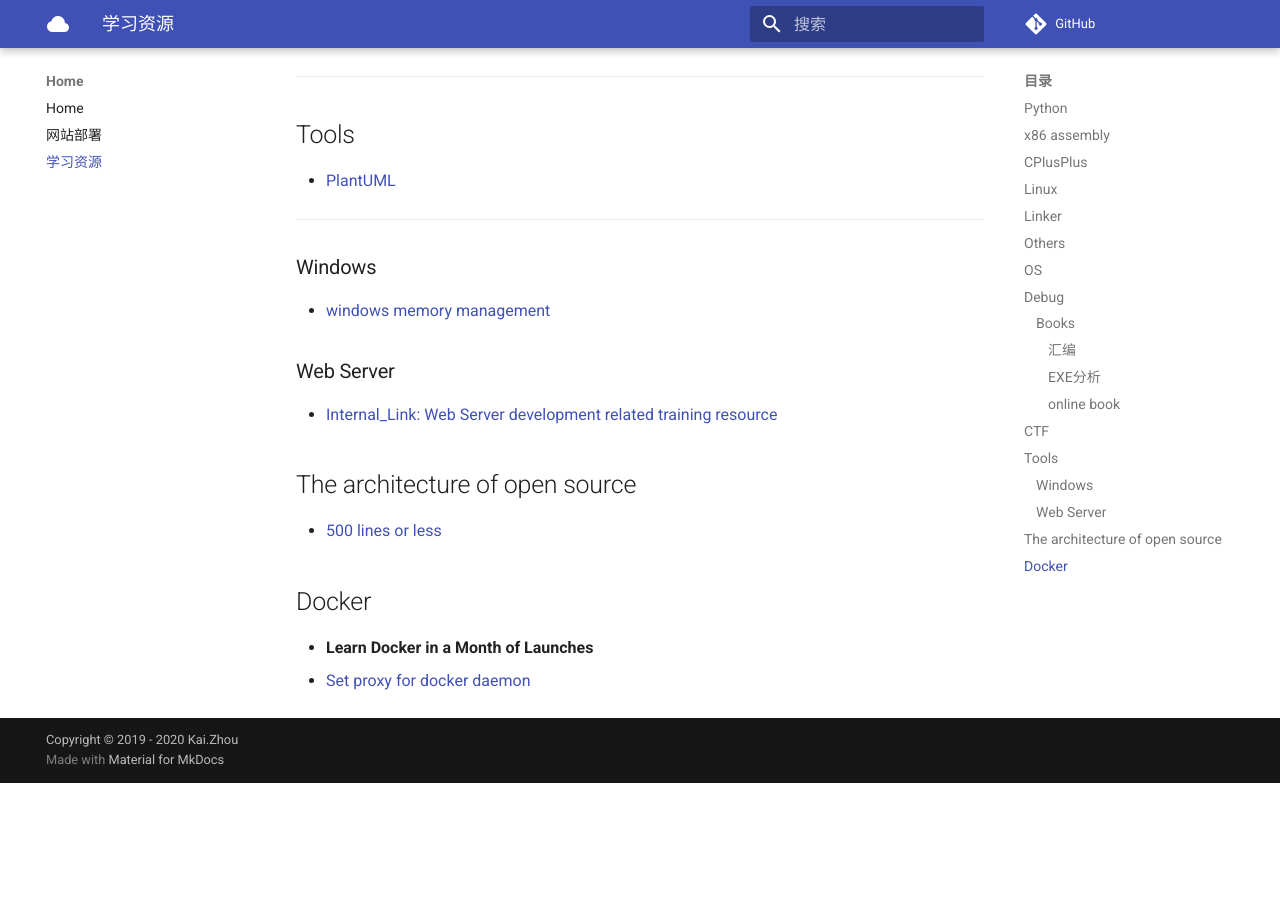
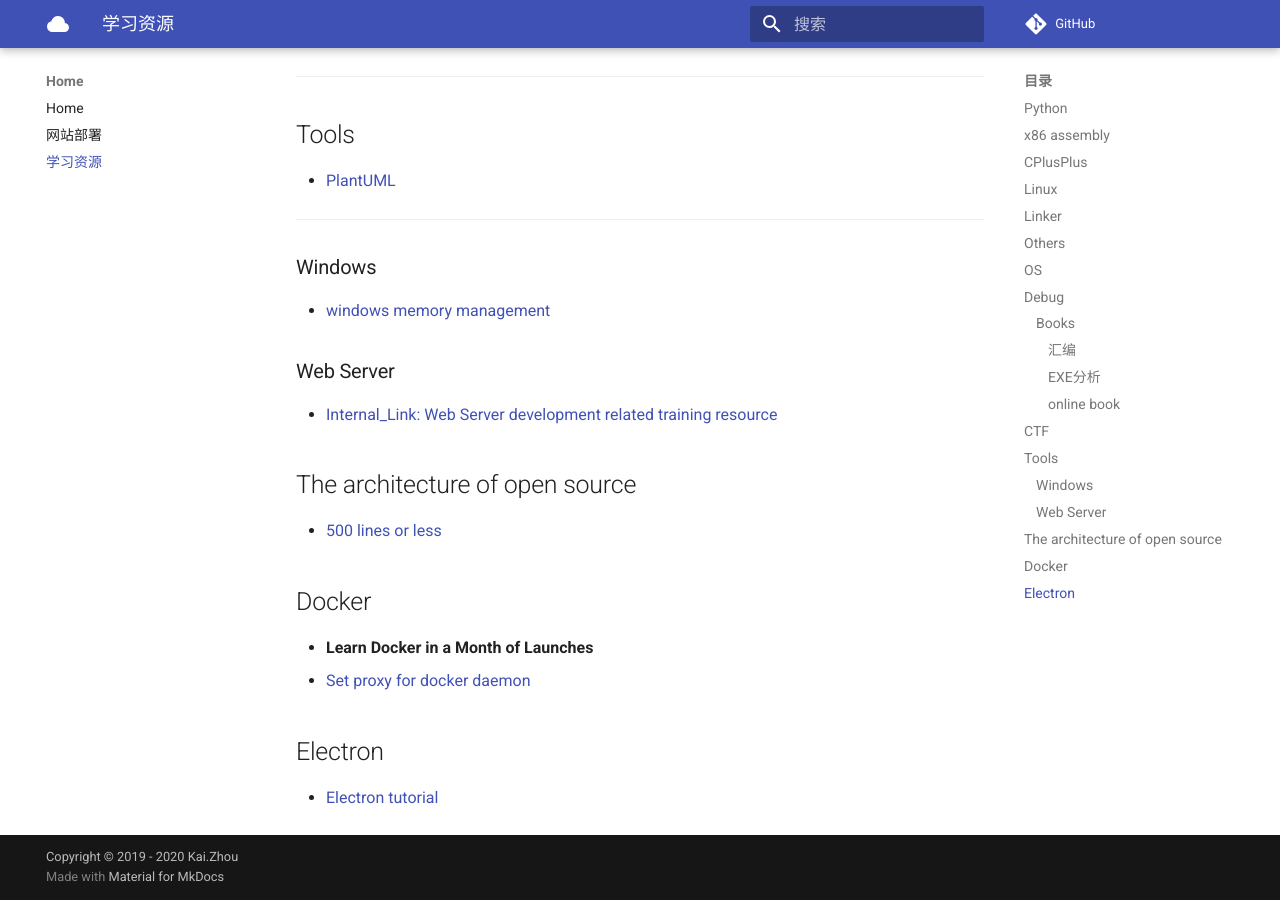
Before and after one commit to zhoukaidev/ks_blog, an MkDocs documentation site: the page built from docs/trainingResource.md, in a window 1280 px wide and 900 px high, scrolled down 2099 px. Built offline with MkDocs 1.6.1 and Material for MkDocs 9.7.7, drawn with Linux system fonts in a browser that asks for light colours; comment, search, counter and statistics services are not loaded; before the commit the page ends 2882 px from its top, so only the background shows below that.

Commit message:
Update trainingResource.md

```diff
--- a/docs/trainingResource.md
+++ b/docs/trainingResource.md
@@ -102,3 +102,7 @@ Record the link of training resource to save my bad memroy.
 
 * **Learn Docker in a Month of Launches**
 * [Set proxy for docker daemon](https://docs.docker.com/config/daemon/systemd/)
+
+## Electron
+
+* [Electron tutorial](https://www.electronjs.org/docs/latest/tutorial/quick-start)
```
